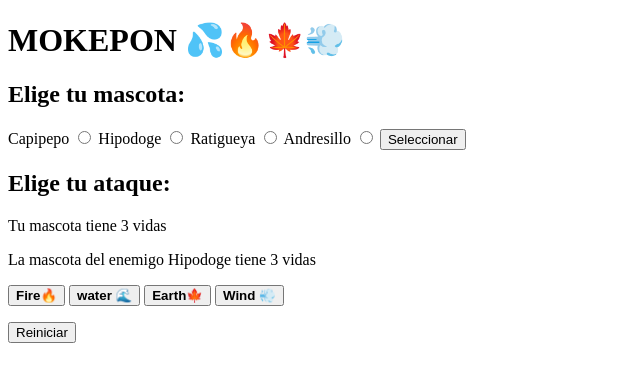
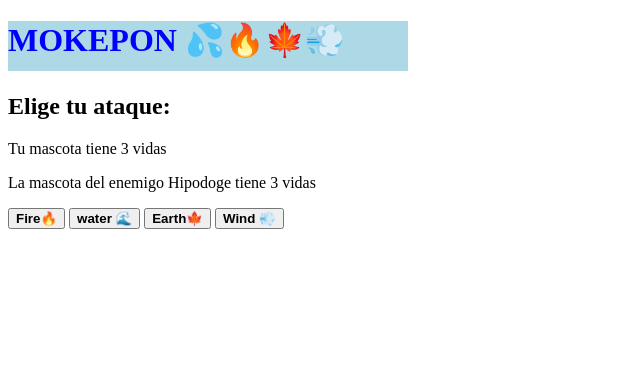
Before and after one commit to andresmr955/POKEMONJS, a plain HTML site: page MOKEPON/mokepon.html in a window 1280 px wide. Both pictures are taken after a click on the button "Seleccionar". Shown: the whole page, without its empty margins (0-640 px from the left). Drawn offline with Linux system fonts and the light colour scheme.

Commit message:
Anatomía de CSS

```diff
--- a/MOKEPON/js/mokepon.js
+++ b/MOKEPON/js/mokepon.js
@@ -4,6 +4,8 @@ let VidasJugador = 3
 let vidasEnemigo = 3
 
 function iniciarJuego(){
+    let sectionSeleccionarAtaque = document.getElementById('seleccionar-ataque')
+    sectionSeleccionarAtaque.style.display = 'none'
     //El metodo getElementById nos sirve para llamar cualquier elemendo con el ID en especidifico
     // Esta es la variable que creamos para seleccionar el boton mascota
     let botonMascotaJugador = document.getElementById('boton-mascota')
@@ -22,8 +24,16 @@ function iniciarJuego(){
     let botonReiniciar = document.getElementById("Reiniciar")
     botonReiniciar.addEventListener('click', reiniciarJuego)
 
+    let sectionReiniciar = document.getElementById('Reiniciar')
+    sectionReiniciar.style.display = 'none'
+
 }
 function seleccionarMascotaJugador(){
+    let sectionSeleccionarMascota = document.getElementById('seleccionar-mascota')
+    sectionSeleccionarMascota.style.display = 'none'
+
+    let sectionSeleccionarAtaque = document.getElementById('seleccionar-ataque')
+    sectionSeleccionarAtaque.style.display = 'block'
     // Creamos estas variables para que sea mas legible el codigo y no sea tan extenso dentro del condicional y se pueden usar los metodos en las variables
     let inputHipodoge = document.getElementById('Hipodoge')
     let inputCapipepo = document.getElementById('Capipepo')
@@ -103,6 +113,7 @@ function ataqueAleatorioEnemigo() {
 
 function combate(){
 
+
     let spanVidasJugador = document.getElementById('vidas-jugador')
     let spanVidasEnemigo = document.getElementById('vidas-enemigo')
 
@@ -159,6 +170,9 @@ function crearMensaje(resultado){
 // Creamos una nueva funcion para crear el mensaje Final
 function crearMensajeFinal(resultadoFinal){
 
+    let sectionReiniciar = document.getElementById('Reiniciar')
+    sectionReiniciar.style.display = 'block'
+
     //Tengo que llamar la seccion de mensajes
 
     let sectionMensajes = document.getElementById('mensajes')
--- /dev/null
+++ b/MOKEPON/js/style.css
@@ -0,0 +1,11 @@
+/*
+.nombre es la clase
+#nombre es el id
+o tambien puede ser la etiqueta h1 h2 o p
+*/
+.titulo{
+    color: blue;
+    width: 400px;
+    height: 50px;
+    background-color: lightblue;
+}
--- a/MOKEPON/mokepon.html
+++ b/MOKEPON/mokepon.html
@@ -8,9 +8,11 @@
 
     <!--Aqui es para ubicar el archivo js-->
     <script src="./js/mokepon.js"></script>
+    <!--Aqui es para ubicar el archivo css-->
+    <link rel="stylesheet" href="./js/style.css">
 </head>
 <body>
-    <h1>    MOKEPON 💦🔥🍁💨   </h1>
+    <h1 class="titulo" id="titulo">    MOKEPON 💦🔥🍁💨   </h1>
     <section id="seleccionar-mascota">
         <h2>Elige tu mascota: </h2>
         <!-- La etiqueta <label> en HTML se utiliza para asociar un texto descriptivo con un elemento de formulario, como un campo de entrada (<input>)-->
```
